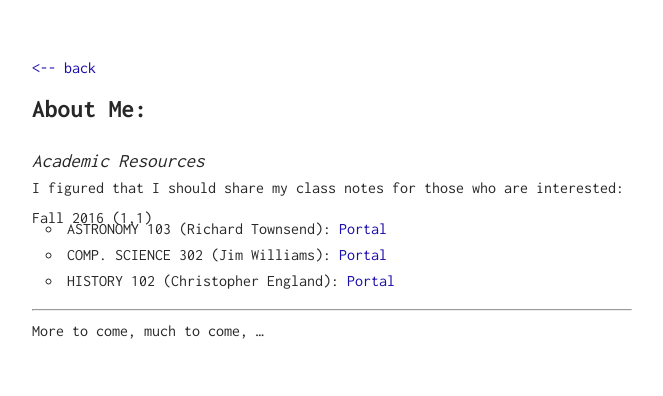
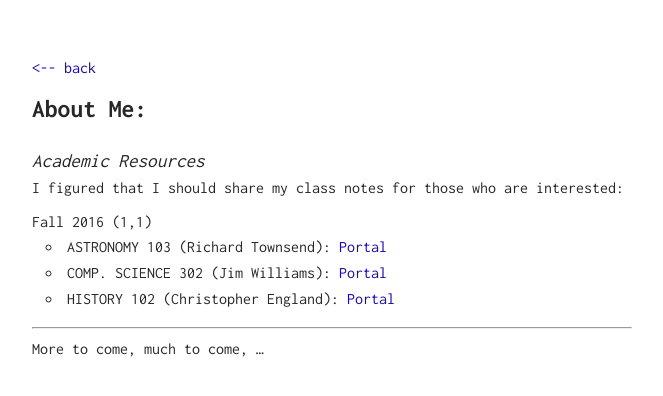
Before and after one commit to MingcongBai/MingcongBai.github.io, a Jekyll site: the page built from resources/index.md, in a window 1280 px wide. Shown: the top 396 px of the page, without its empty margins (308-971 px from the left). Built offline with Jekyll 4.4.1, drawn with Linux system fonts in a browser that asks for light colours.

```diff
--- a/resources/index.md
+++ b/resources/index.md
@@ -7,8 +7,7 @@ Academic Resources
 
 I figured that I should share my class notes for those who are interested:
 
-Fall 2016 (1,1)
----------------
+**Fall 2016 (1,1)**
 
 - ASTRONOMY 103 (Richard Townsend): [Portal](https://github.com/MingcongBai/astron103-notes)
 - COMP. SCIENCE 302 (Jim Williams): [Portal](https://github.com/MingcongBai/cs302-notes)
```
